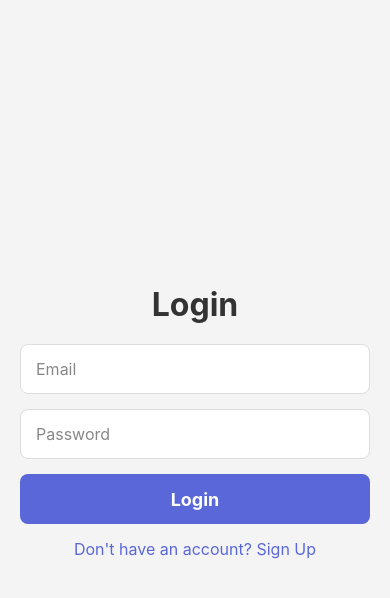
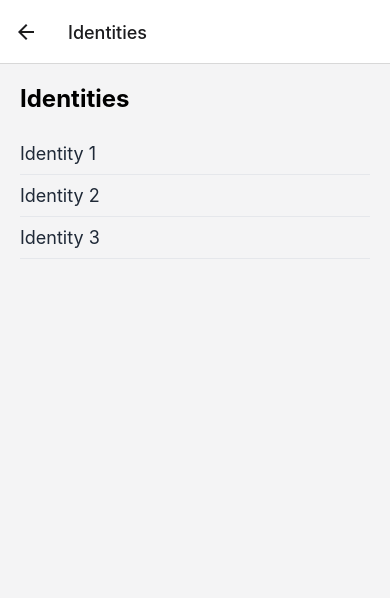
Before and after one commit to rv10ravi/KeyToVault-React-Native, a React Native app: screen /Identities in a window 390 px wide. Shown: the top 598 px of the page. Built offline with nearby package versions, Linux system fonts and the light colour scheme.

Commit message:
Screens Added

```diff
--- a/App.js
+++ b/App.js
@@ -2,7 +2,13 @@ import * as React from "react";
 import { NavigationContainer } from "@react-navigation/native";
 import { createStackNavigator } from "@react-navigation/stack";
 import LoginScreen from "./app/screens/LoginScreen";
-import SignupScreen from "../app/screens/SignupScreen";
+import SignupScreen from "./app/screens/SignupScreen";
+import HomeScreen from "./app/screens/HomeScreen";
+import FoldersScreen from "./app/screens/FoldersScreen";
+import PasswordScreen from "./app/screens/PasswordScreen";
+import SecureNoteScreen from "./app/screens/SecureNoteScreen";
+import CardsScreen from "./app/screens/CardsScreen";
+import IdentitiesScreen from "./app/screens/IdentitiesScreen";
 
 const Stack = createStackNavigator();
 
@@ -20,6 +26,16 @@ function App() {
           component={SignupScreen}
           options={{ headerShown: false }}
         />
+        <Stack.Screen
+          name="Home"
+          component={HomeScreen}
+          options={{ headerShown: false }}
+        />
+        <Stack.Screen name="Folders" component={FoldersScreen} />
+        <Stack.Screen name="Password" component={PasswordScreen} />
+        <Stack.Screen name="Secure Note" component={SecureNoteScreen} />
+        <Stack.Screen name="Cards" component={CardsScreen} />
+        <Stack.Screen name="Identities" component={IdentitiesScreen} />
       </Stack.Navigator>
     </NavigationContainer>
   );
--- /dev/null
+++ b/app/screens/CardsScreen.tsx
@@ -0,0 +1,44 @@
+import React from "react";
+import { View, Text, StyleSheet, FlatList } from "react-native";
+
+const cardsData = [
+  { key: "Card 1" },
+  { key: "Card 2" },
+  { key: "Card 3" },
+  // Add more cards as needed
+];
+
+export default function CardsScreen() {
+  return (
+    <View style={styles.container}>
+      <Text style={styles.headerText}>Cards</Text>
+      <FlatList
+        data={cardsData}
+        renderItem={({ item }) => (
+          <Text style={styles.itemText}>{item.key}</Text>
+        )}
+        keyExtractor={(item) => item.key}
+      />
+    </View>
+  );
+}
+
+const styles = StyleSheet.create({
+  container: {
+    flex: 1,
+    backgroundColor: "#F4F4F5",
+    padding: 20,
+  },
+  headerText: {
+    fontSize: 24,
+    fontWeight: "bold",
+    marginBottom: 20,
+  },
+  itemText: {
+    fontSize: 18,
+    color: "#1F2937",
+    paddingVertical: 10,
+    borderBottomWidth: 1,
+    borderBottomColor: "#E5E7EB",
+  },
+});
--- /dev/null
+++ b/app/screens/FoldersScreen.tsx
@@ -0,0 +1,42 @@
+import React from "react";
+import { View, Text, StyleSheet, FlatList } from "react-native";
+
+const foldersData = [
+  { key: "Folder 1" },
+  { key: "Folder 2" },
+  { key: "Folder 3" },
+  // Add more folders as needed
+];
+
+export default function FoldersScreen() {
+  return (
+    <View style={styles.container}>
+      <Text style={styles.headerText}>Folders</Text>
+      <FlatList
+        data={foldersData}
+        renderItem={({ item }) => <Text style={styles.itemText}>{item.key}</Text>}
+        keyExtractor={(item) => item.key}
+      />
+    </View>
+  );
+}
+
+const styles = StyleSheet.create({
+  container: {
+    flex: 1,
+    backgroundColor: "#F4F4F5",
+    padding: 20,
+  },
+  headerText: {
+    fontSize: 24,
+    fontWeight: "bold",
+    marginBottom: 20,
+  },
+  itemText: {
+    fontSize: 18,
+    color: "#1F2937",
+    paddingVertical: 10,
+    borderBottomWidth: 1,
+    borderBottomColor: "#E5E7EB",
+  },
+});
--- /dev/null
+++ b/app/screens/IdentitiesScreen.tsx
@@ -0,0 +1,44 @@
+import React from "react";
+import { View, Text, StyleSheet, FlatList } from "react-native";
+
+const identitiesData = [
+  { key: "Identity 1" },
+  { key: "Identity 2" },
+  { key: "Identity 3" },
+  // Add more identities as needed
+];
+
+export default function IdentitiesScreen() {
+  return (
+    <View style={styles.container}>
+      <Text style={styles.headerText}>Identities</Text>
+      <FlatList
+        data={identitiesData}
+        renderItem={({ item }) => (
+          <Text style={styles.itemText}>{item.key}</Text>
+        )}
+        keyExtractor={(item) => item.key}
+      />
+    </View>
+  );
+}
+
+const styles = StyleSheet.create({
+  container: {
+    flex: 1,
+    backgroundColor: "#F4F4F5",
+    padding: 20,
+  },
+  headerText: {
+    fontSize: 24,
+    fontWeight: "bold",
+    marginBottom: 20,
+  },
+  itemText: {
+    fontSize: 18,
+    color: "#1F2937",
+    paddingVertical: 10,
+    borderBottomWidth: 1,
+    borderBottomColor: "#E5E7EB",
+  },
+});
--- /dev/null
+++ b/app/screens/PasswordScreen.tsx
@@ -0,0 +1,42 @@
+import React from "react";
+import { View, Text, StyleSheet, FlatList } from "react-native";
+
+const passwordData = [
+  { key: "Password 1" },
+  { key: "Password 2" },
+  { key: "Password 3" },
+  // Add more passwords as needed
+];
+
+export default function PasswordScreen() {
+  return (
+    <View style={styles.container}>
+      <Text style={styles.headerText}>Password</Text>
+      <FlatList
+        data={passwordData}
+        renderItem={({ item }) => <Text style={styles.itemText}>{item.key}</Text>}
+        keyExtractor={(item) => item.key}
+      />
+    </View>
+  );
+}
+
+const styles = StyleSheet.create({
+  container: {
+    flex: 1,
+    backgroundColor: "#F4F4F5",
+    padding: 20,
+  },
+  headerText: {
+    fontSize: 24,
+    fontWeight: "bold",
+    marginBottom: 20,
+  },
+  itemText: {
+    fontSize: 18,
+    color: "#1F2937",
+    paddingVertical: 10,
+    borderBottomWidth: 1,
+    borderBottomColor: "#E5E7EB",
+  },
+});
--- /dev/null
+++ b/app/screens/SecureNoteScreen.tsx
@@ -0,0 +1,44 @@
+import React from "react";
+import { View, Text, StyleSheet, FlatList } from "react-native";
+
+const secureNoteData = [
+  { key: "Secure Note 1" },
+  { key: "Secure Note 2" },
+  { key: "Secure Note 3" },
+  // Add more secure notes as needed
+];
+
+export default function SecureNoteScreen() {
+  return (
+    <View style={styles.container}>
+      <Text style={styles.headerText}>Secure Note</Text>
+      <FlatList
+        data={secureNoteData}
+        renderItem={({ item }) => (
+          <Text style={styles.itemText}>{item.key}</Text>
+        )}
+        keyExtractor={(item) => item.key}
+      />
+    </View>
+  );
+}
+
+const styles = StyleSheet.create({
+  container: {
+    flex: 1,
+    backgroundColor: "#F4F4F5",
+    padding: 20,
+  },
+  headerText: {
+    fontSize: 24,
+    fontWeight: "bold",
+    marginBottom: 20,
+  },
+  itemText: {
+    fontSize: 18,
+    color: "#1F2937",
+    paddingVertical: 10,
+    borderBottomWidth: 1,
+    borderBottomColor: "#E5E7EB",
+  },
+});
```
Also changed, not shown: app/(tabs)/explore.tsx (+54 -75 lines), app/(tabs)/index.tsx (+22 -1 lines).
